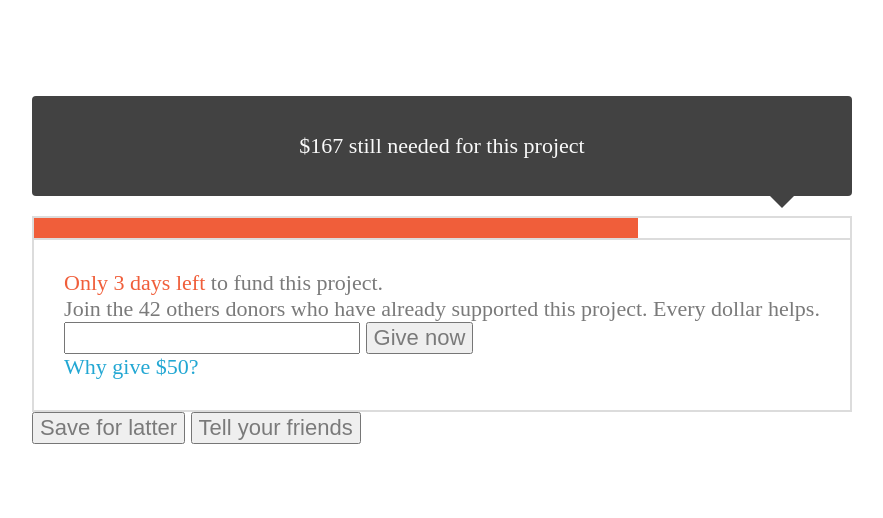
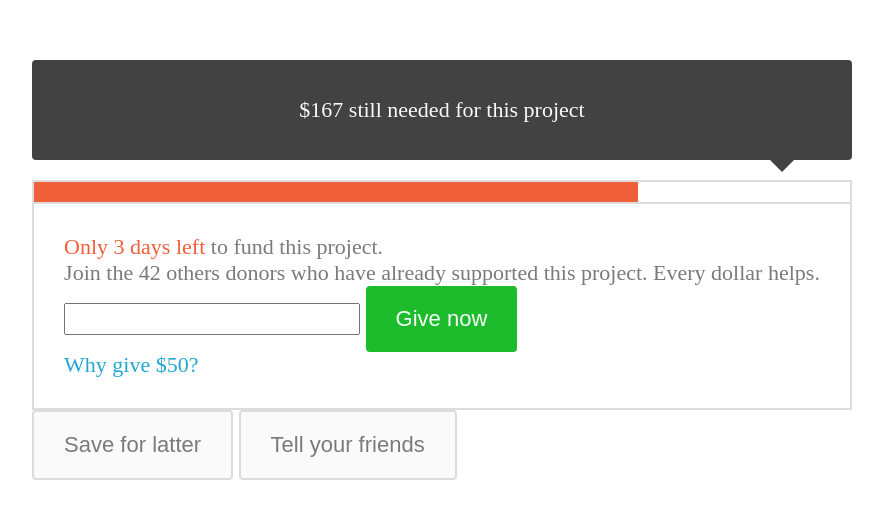
Before and after one commit to kozlovzxc/donater, a website: page index.html in a window 1280 px wide. Shown: the part 138-656 px from the top of the page, without its empty margins (198-1081 px from the left). Drawn offline with nearby package versions, Linux system fonts and the light colour scheme; files that its build step writes are made by us from their sources.

Commit message:
feat(button): add action modifier

```diff
--- a/index.html
+++ b/index.html
@@ -25,7 +25,7 @@
             dollar helps.</div>
           <div class="item">
             <input type="text">
-            <button class="action-button">Give now</button>
+            <button class="button button__action">Give now</button>
           </div>
           <a class="link" href="#">Why give $50?</a>
         </div>
--- a/style/button.scss
+++ b/style/button.scss
@@ -0,0 +1,14 @@
+@import './common.scss';
+
+.button {
+  @extend %bordered;
+  padding: $distance-medium $distance-large;
+  background-color: $color-text-white;
+  border-radius: $border-radius;
+
+  &__action {
+    color: $color-text-white;
+    background-color: $color-action;
+    border: none;
+  }
+}
--- a/style/index.scss
+++ b/style/index.scss
@@ -2,6 +2,7 @@
 @import './typography.scss';
 @import './alert.scss';
 @import './progress.scss';
+@import './button.scss';
 
 .container {
   display: flex;
```
